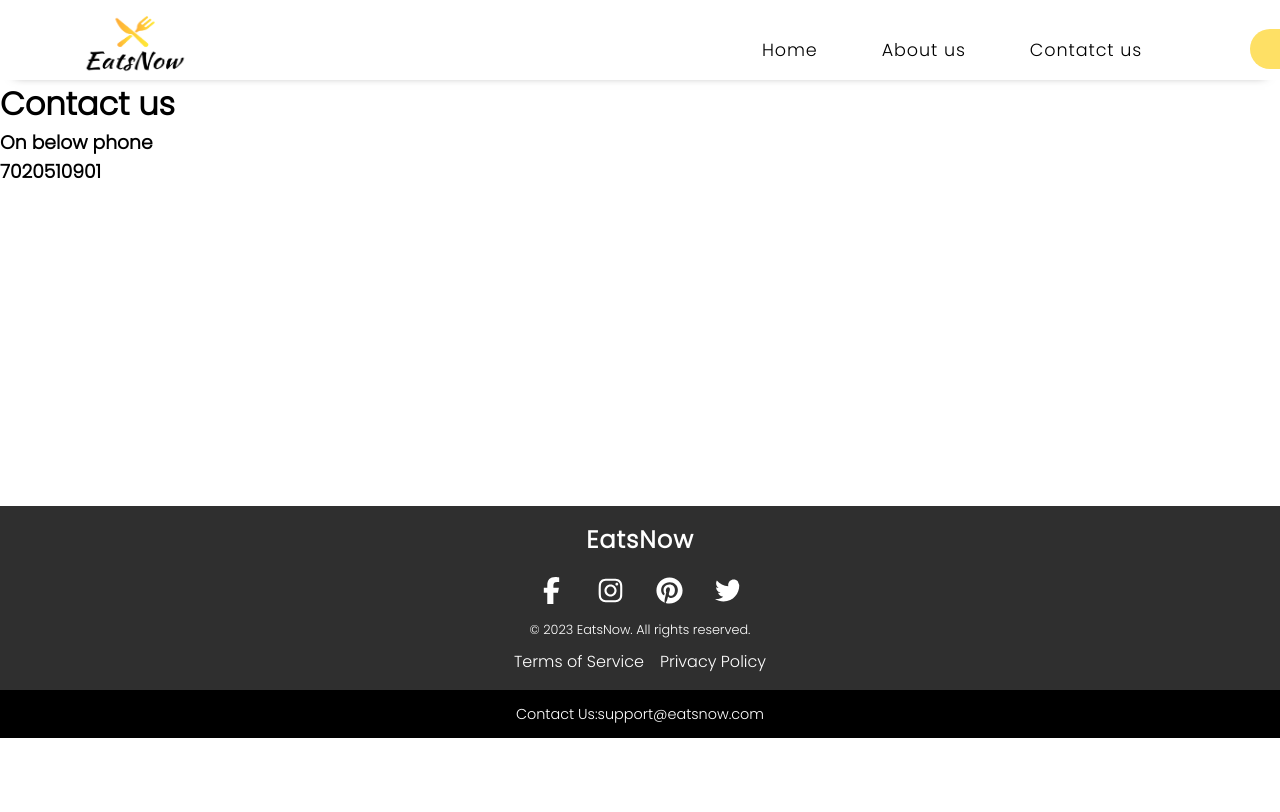
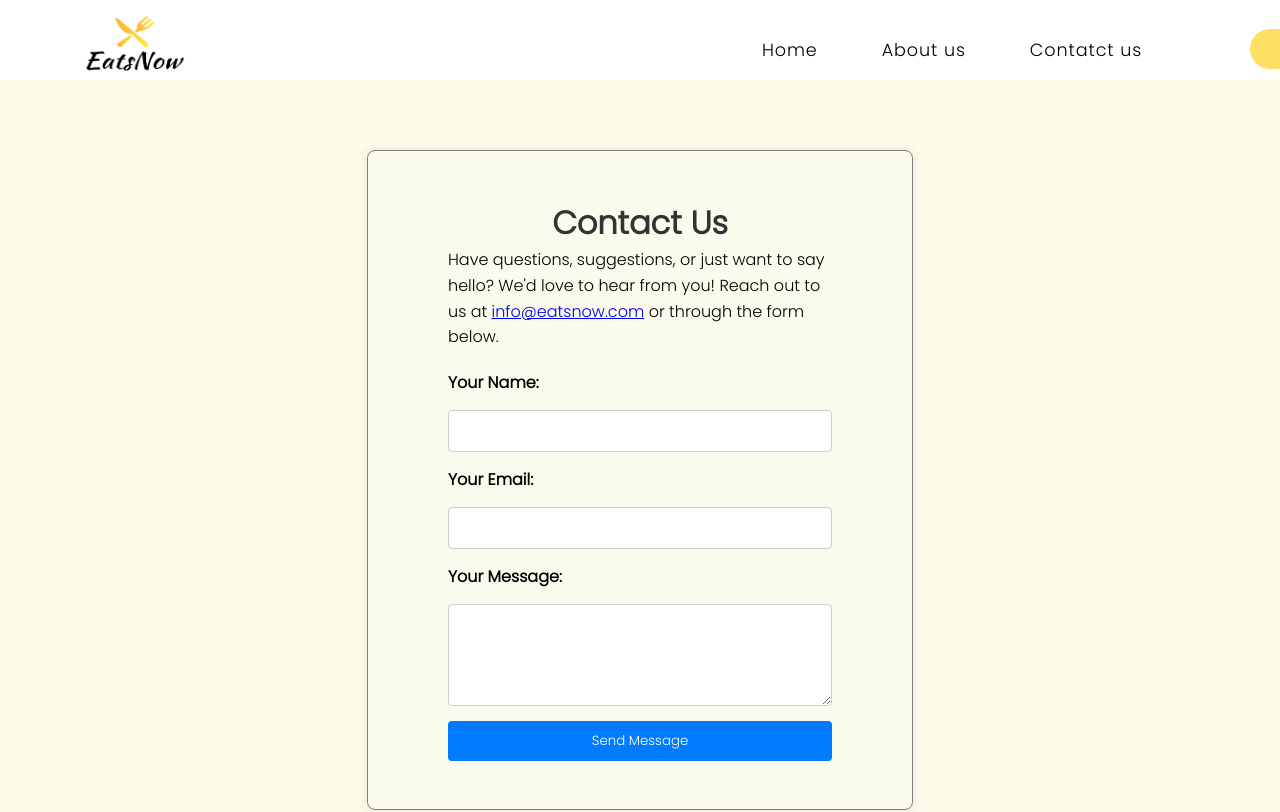
Before and after one commit to sayaliundale/EatsNow, a React (Create React App) app: page /contactus in a window 1280 px wide. Shown: the top 812 px of the page. Built offline with nearby package versions, Linux system fonts and the light colour scheme.

Commit message:
Aboutus, Conactus modified

```diff
--- a/src/Components/Aboutus.js
+++ b/src/Components/Aboutus.js
@@ -1,8 +1,34 @@
-const Aboutus = () =>{
+import "../Style/Aboutus.css";
+
+const Aboutus = () => {
     return (
         <>
-        <h2>Hello</h2>
+        <div className="about">
 
+            <div className="about-us">
+                <h1>About Us</h1>
+                <p>
+                    Welcome to EatsNow, your go-to destination for delicious food delivered right to your doorstep.
+                    At EatsNow, we are passionate about connecting people with the best dining experiences.
+                    Our mission is to make ordering food as easy as a few clicks, ensuring you get tasty meals from your favorite local restaurants.
+                </p>
+{/*
+                <h2>Our Story</h2>
+                <p>
+                    Founded in 2023, EatsNow has quickly become a leading platform in the food delivery industry.
+                    It all started with a simple idea: to create a seamless and enjoyable experience for both customers and restaurants.
+                    Today, we proudly serve communities across the globe, bringing joy to millions of food enthusiasts.
+                </p> */}
+
+                <h2>Our Values</h2>
+                <p>
+                    At the core of EatsNow are our values - customer satisfaction, reliability, and diversity.
+                    We strive to provide exceptional service to our customers, build strong relationships with our partner restaurants, and embrace the rich tapestry of culinary traditions.
+                    Your satisfaction is our priority, and we work tirelessly to make every dining experience memorable.
+                </p>
+
+            </div>
+            </div>
         </>
     )
 }
--- a/src/Components/Contactus.js
+++ b/src/Components/Contactus.js
@@ -1,9 +1,31 @@
-const Contactus = () =>{
+import "../Style/Aboutus.css";
+
+const Contactus = () => {
     return (
         <>
-            <h1>Contact us </h1>
-            <h3>On below phone </h3>
-            <h3>7020510901</h3>
+
+            <div className="contact">
+            <div className="contact-us">
+                <h1>Contact Us</h1>
+                <p>
+                    Have questions, suggestions, or just want to say hello? We'd love to hear from you!
+                    Reach out to us at <a href="mailto:info@eatsnow.com">info@eatsnow.com</a> or through the form below.
+                </p>
+
+                <form>
+                    <label htmlFor="name">Your Name:</label>
+                    <input type="text" id="name" name="name" required />
+
+                    <label htmlFor="email">Your Email:</label>
+                    <input type="email" id="email" name="email" required />
+
+                    <label htmlFor="message">Your Message:</label>
+                    <textarea id="message" name="message" rows="4" required></textarea>
+
+                    <button className="submitbtn" type="submit">Send Message</button>
+                </form>
+            </div>
+            </div>
         </>
     )
 }
--- /dev/null
+++ b/src/Style/Aboutus.css
@@ -0,0 +1,95 @@
+.about,
+.contact {
+  width: 100%;
+  height: 40rem;
+  display: flex;
+  align-items: center;
+  justify-content: center;
+  background-color: rgb(254, 250, 233);
+
+}
+
+.about-us,
+.contact-us {
+
+  box-shadow: 0 0 10px rgba(0, 0, 0, 0.1);
+  padding: 3rem 5rem;
+  width: 40%;
+  border: 1px solid grey;
+  border-radius: 8px;
+}
+
+.about-us h1 {
+  margin-bottom: 0.9rem;
+  text-align: center;
+  color: #333;
+
+}
+
+.about-us h2 {
+  color: #333;
+  text-align: center;
+
+  margin-bottom: 0.9rem;
+}
+
+.about-us p {
+  margin-bottom: 20px;
+  line-height: 1.6;
+}
+
+
+
+.about-us a:hover {
+  text-decoration: underline;
+}
+
+.contact {
+  height: 50rem;
+
+}
+.contact-us {
+  width: 30%;
+  background-color: rgb(250, 250, 237);
+}
+.contact-us h1 {
+  text-align: center;
+  color: #333;
+  text-transform: capitalize;
+}
+
+.contact-us p {
+  margin-bottom: 20px;
+  line-height: 1.6;
+}
+
+form {
+  display: grid;
+  grid-gap: 15px;
+}
+
+label {
+  font-weight: bold;
+}
+
+input,
+textarea {
+  width: 100%;
+  padding: 10px;
+  border: 1px solid #ccc;
+  border-radius: 4px;
+  box-sizing: border-box;
+}
+
+.submitbtn {
+  background-color: #007bff;
+  color: #fff;
+  padding: 10px 15px;
+  border: none;
+  border-radius: 4px;
+  cursor: pointer;
+}
+
+.submitbtn:hover {
+  background-color: #0056b3;
+}
```
